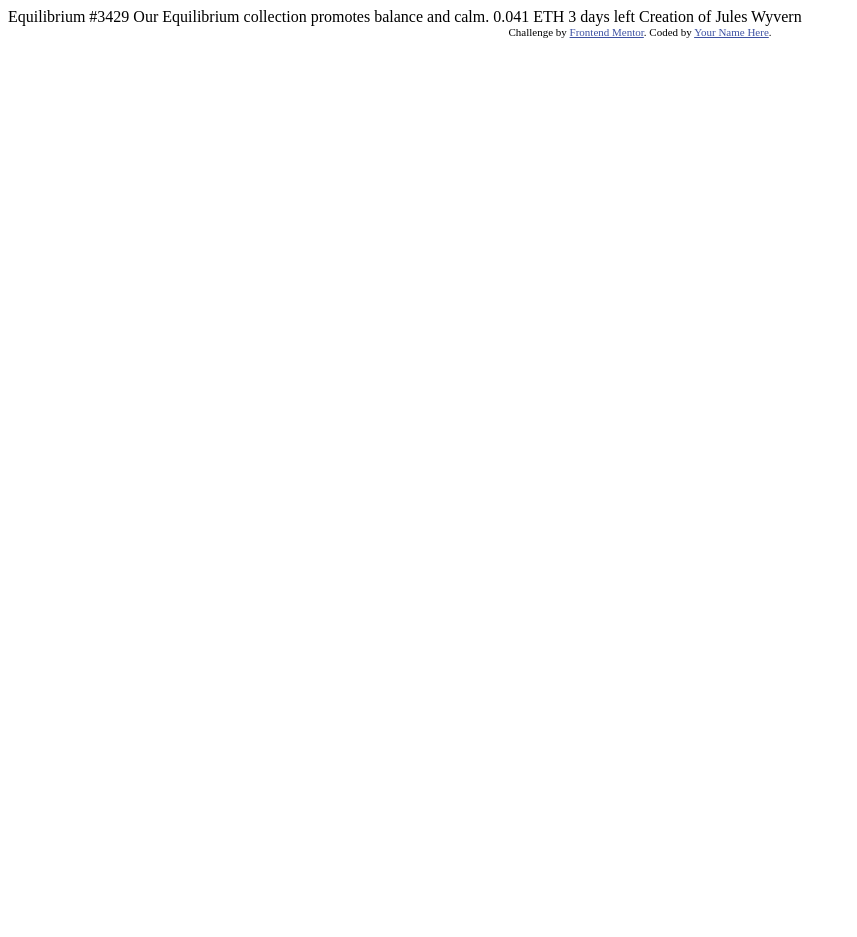
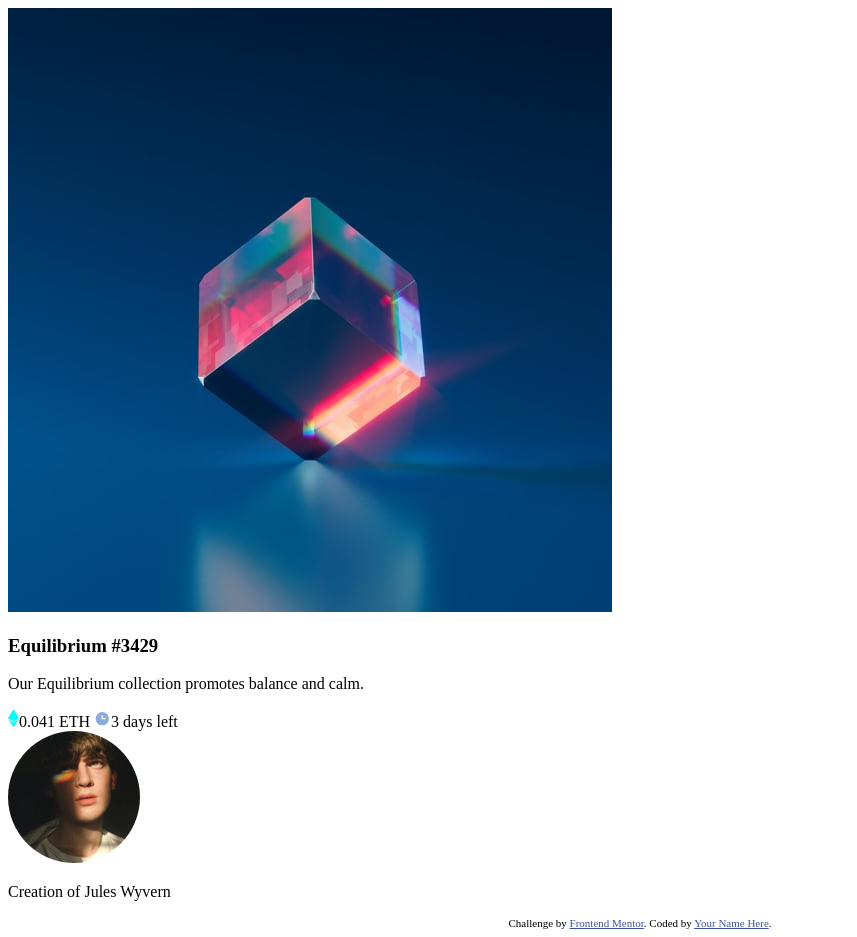
Before and after one commit to avinash4364/NFT-Preview-Card-Component, a plain HTML site: page index.html in a window 1280 px wide. Shown: the whole page, without its empty margins (0-857 px from the left). Before the commit the page ends 800 px from the top, so only its background shows below. Drawn offline with Linux system fonts and the light colour scheme.

Commit message:
made the basic structure of the website using html

```diff
--- a/index.html
+++ b/index.html
@@ -1,33 +1,74 @@
 <!DOCTYPE html>
 <html lang="en">
   <head>
-  <meta charset="UTF-8">
-  <meta name="viewport" content="width=device-width, initial-scale=1.0"> <!-- displays site properly based on user's device -->
+    <meta charset="UTF-8" />
+    <meta name="viewport" content="width=device-width, initial-scale=1.0" />
+    <!-- displays site properly based on user's device -->
 
-  <link rel="icon" type="image/png" sizes="32x32" href="./images/favicon-32x32.png">
+    <link
+      rel="icon"
+      type="image/png"
+      sizes="32x32"
+      href="./images/favicon-32x32.png"
+    />
 
     <title>Frontend Mentor | NFT preview card component</title>
+    <link rel="preconnect" href="https://fonts.googleapis.com" />
+    <link rel="preconnect" href="https://fonts.gstatic.com" crossorigin />
+    <link
+      href="https://fonts.googleapis.com/css2?family=Outfit:wght@300;400;600&display=swap"
+      rel="stylesheet"
+    />
 
     <!-- Feel free to remove these styles or customise in your own stylesheet 👍 -->
     <style>
-    .attribution { font-size: 11px; text-align: center; }
-    .attribution a { color: hsl(228, 45%, 44%); }
+      .attribution {
+        font-size: 11px;
+        text-align: center;
+      }
+      .attribution a {
+        color: hsl(228, 45%, 44%);
+      }
     </style>
   </head>
   <body>
-
-  Equilibrium #3429
-
+    <article class="nft-card">
+      <section class="nft-img">
+        <img
+          src="images/image-equilibrium.jpg"
+          alt="an Equilibrium cube image"
+        />
+      </section>
+      <article class="nft-info">
+        <h1 class="nft-heading nft-number">Equilibrium #3429</h1>
+        <p class="nft-desc">
           Our Equilibrium collection promotes balance and calm.
-
-  0.041 ETH
-  3 days left
-
-  Creation of Jules Wyvern
-
+        </p>
+        <section class="ether">
+          <span class="ether-count"
+            ><img src="images/icon-ethereum.svg" alt="an ethereum icon" />0.041
+            ETH</span
+          >
+          <span class="ether-days"
+            ><img src="images/icon-clock.svg" alt="a clock icon" />3 days
+            left</span
+          >
+        </section>
+        <section class="nft-owner">
+          <img
+            src="images/image-avatar.png"
+            alt="photo of nft owner"
+            class="nft-owner--img"
+          />
+          <p class="nft-owner--name"><span>Creation of </span>Jules Wyvern</p>
+        </section>
+      </article>
+    </article>
     <div class="attribution">
-    Challenge by <a href="https://www.frontendmentor.io?ref=challenge" target="_blank">Frontend Mentor</a>.
-    Coded by <a href="#">Your Name Here</a>.
+      Challenge by
+      <a href="https://www.frontendmentor.io?ref=challenge" target="_blank"
+        >Frontend Mentor</a
+      >. Coded by <a href="#">Your Name Here</a>.
     </div>
   </body>
 </html>
```
Lines whose indentation alone changed are shown as unchanged.
